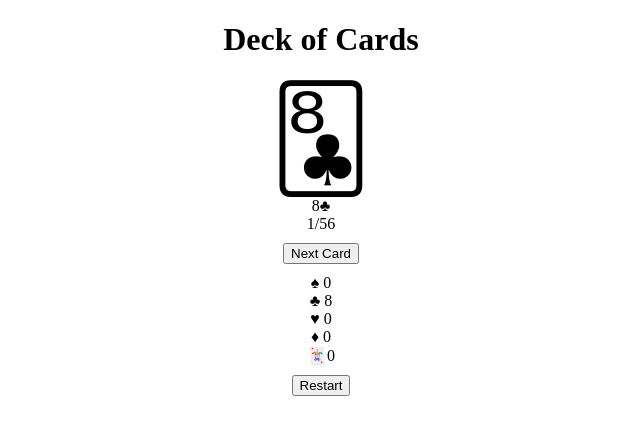
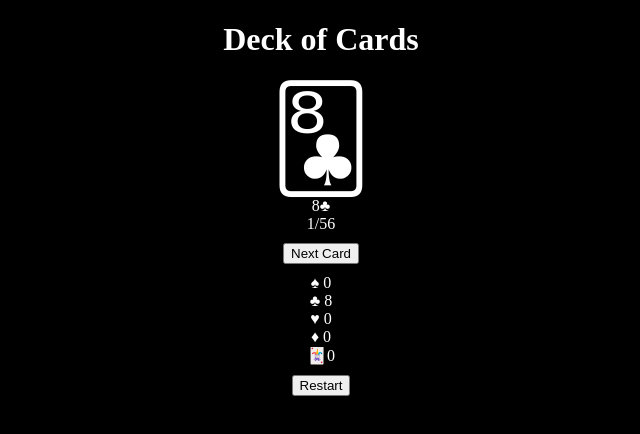
Before and after one commit to zachzager/cards, a plain HTML site: page index.html in a window 1280 px wide. Shown: the whole page, without its empty margins (319-959 px from the left). Drawn offline with Linux system fonts and the light colour scheme.

Commit message:
squashed joker+5 bug. changed to dark mode

```diff
--- a/cards_workout.js
+++ b/cards_workout.js
@@ -50,21 +50,12 @@ let CardDeck = {
 
 	// add counter to page
 	displayCounter: function () {
-		//let card_count = document.createElement("div");
-		//card_count.appendChild(document.createTextNode((this.counter+1)+"/"+this.deck.length));
-		//this.cards_counter_space.appendChild(card_count);
 		this.cards_counter_space.innerHTML = (this.counter+1)+"/"+this.deck.length;
 	},
 
 	// Clear card and counter contents, replacing with next or previous
 	changeDisplay: function () {
 		// remove content if any exists
-		/*
-		if (this.cards_space.firstChild) {
-			this.cards_space.innerHTML = "";
-			this.cards_counter_space.innerHTML
-		}
-		*/
 		this.displayCard();
 		this.displayCounter();
 	},
@@ -100,13 +91,19 @@ let CardDeck = {
 //
 // Handles card value modification
 //
-// Potential Idea: make modifiable by user
+// Potential Idea: make modifiable by user, give radio button options
 //
 let CardModifiers = {
 	card_key: {
 		2: 5,
 		3: 5,
 		4: 5,
+		5: 5,
+		6: 6,
+		7: 7,
+		8: 8,
+		9: 9,
+		10: 10,
 		"J": 11,
 		"Q": 12,
 		"K": 13,
@@ -115,23 +112,18 @@ let CardModifiers = {
 
 	// calculate points total using modifiers
 	getPointTotal: function (card, joker_count) {
-		// condition for cards below 5 and above 10
-		if (card.value in this.card_key) {
-			return this.applyJokers(this.card_key[card.value], joker_count, card.value < 5);
-		}
-		// standard condition
-		return this.applyJokers(card.value, joker_count);
+		return this.applyJokers(this.card_key[card.value], joker_count, card.value <= 5);
 	},
 
-	// apply doubling function based on joker count
+	// apply doubling function based on joker count.
+	// joker modification = value time 2 to the nth power,
+	// n being the number of jokers
 	applyJokers: function (value, joker_count, double_joker_val) {
 		let multiplier = 2;
-
 		if (joker_count > 0) {
 			if (double_joker_val) {
 				multiplier *= 2;
 			}
-
 			return value * (multiplier ** joker_count);
 		}
 		return value;
--- a/style.css
+++ b/style.css
@@ -1,3 +1,8 @@
+body {
+	background-color: black;
+    color: white;
+}
+
 #cards-container {
 	font-size: 100px;
 }
```
Also changed, not shown: 1 other file.
